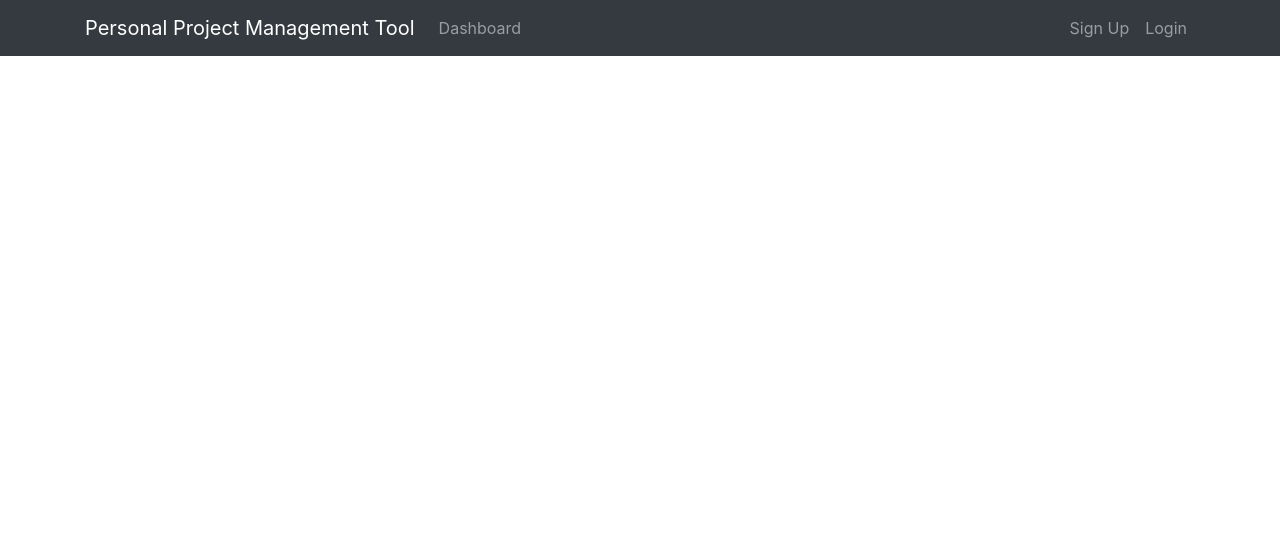
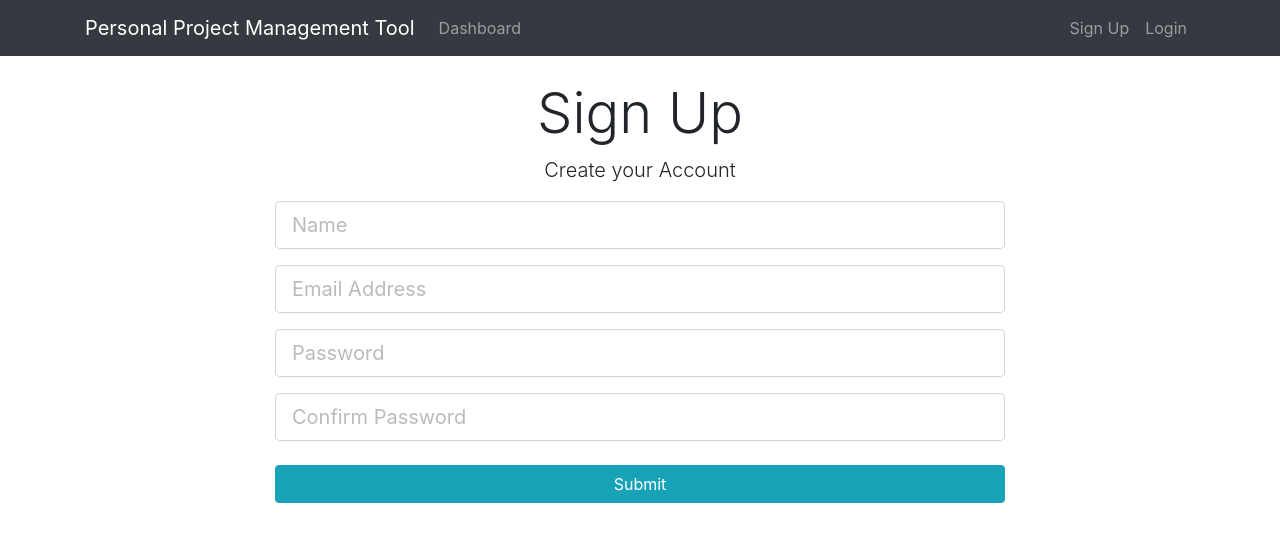
Before and after one commit to sanchit-mishra/KanBan-Project-Management-Tool, a React (Create React App) app in the folder kanban-ppmt-react/: page /register in a window 1280 px wide. Shown: the top 542 px of the page. Built offline with nearby package versions, Linux system fonts and the light colour scheme.

Commit message:
User Registration

```diff
--- a/kanban-ppmt-react/src/App.js
+++ b/kanban-ppmt-react/src/App.js
@@ -11,6 +11,9 @@
 import ProjectBoard from "./components/ProjectBoard/ProjectBoard";
 import AddProjectTask from "./components/ProjectBoard/ProjectTasks/AddProjectTask";
 import UpdateProjectTask from "./components/ProjectBoard/ProjectTasks/UpdateProjectTask";
+import Landing from "./components/Layout/Landing";
+import Register from "./components/Authentication/Register";
+import Login from "./components/Authentication/Login";
 
 class App extends Component {
   render() {
@@ -19,6 +22,9 @@
         <Router>
           <div className="App">
             <Header />
+            <Route exact path="/" component={Landing} />
+            <Route exact path="/register" component={Register} />
+            <Route exact path="/login" component={Login} />
             <Route exact path="/dashboard" component={Dashboard} />
             <Route exact path="/addProject" component={AddProject} />
             <Route exact path="/updateProject/:id" component={UpdateProject} />
--- a/kanban-ppmt-react/src/actions/types.js
+++ b/kanban-ppmt-react/src/actions/types.js
@@ -8,3 +8,7 @@
 export const GET_BACKLOG = "GET_BACKLOG";
 export const GET_PROJECT_TASK = "GET_PROJECT_TASK";
 export const DELETE_PROJECT_TASK = "DELETE_PROJECT_TASK";
+
+//Types for USER ACTIONS
+
+export const SET_USER = "SET_USER";
--- /dev/null
+++ b/kanban-ppmt-react/src/actions/userActions.js
@@ -0,0 +1,18 @@
+import axios from "axios";
+import { GET_ERRORS } from "./types";
+
+export const registerUser = (newUser, history) => async (dispatch) => {
+  try {
+    await axios.post("/api/users/register", newUser);
+    history.push("/login");
+    dispatch({
+      type: GET_ERRORS,
+      payload: {},
+    });
+  } catch (err) {
+    dispatch({
+      type: GET_ERRORS,
+      payload: err.response.data,
+    });
+  }
+};
--- /dev/null
+++ b/kanban-ppmt-react/src/components/Authentication/Login.js
@@ -0,0 +1,38 @@
+import React, { Component } from "react";
+
+class Login extends Component {
+  render() {
+    return (
+      <div class="login">
+        <div class="container">
+          <div class="row">
+            <div class="col-md-8 m-auto">
+              <h1 class="display-4 text-center">Log In</h1>
+              <form action="dashboard.html">
+                <div class="form-group">
+                  <input
+                    type="email"
+                    class="form-control form-control-lg"
+                    placeholder="Email Address"
+                    name="email"
+                  />
+                </div>
+                <div class="form-group">
+                  <input
+                    type="password"
+                    class="form-control form-control-lg"
+                    placeholder="Password"
+                    name="password"
+                  />
+                </div>
+                <input type="submit" class="btn btn-info btn-block mt-4" />
+              </form>
+            </div>
+          </div>
+        </div>
+      </div>
+    );
+  }
+}
+
+export default Login;
--- /dev/null
+++ b/kanban-ppmt-react/src/components/Authentication/Register.js
@@ -0,0 +1,137 @@
+import React, { Component } from "react";
+import { registerUser } from "../../actions/userActions";
+import PropTypes from "prop-types";
+import { connect } from "react-redux";
+import classnames from "classnames";
+
+class Register extends Component {
+  constructor() {
+    super();
+
+    this.state = {
+      fullName: "",
+      username: "",
+      password: "",
+      confirmPassword: "",
+      errors: {},
+    };
+
+    this.onChange = this.onChange.bind(this);
+    this.onSubmit = this.onSubmit.bind(this);
+  }
+
+  onChange = (e) => {
+    this.setState({ [e.target.name]: e.target.value });
+  };
+
+  onSubmit = (e) => {
+    e.preventDefault();
+    const newUser = {
+      fullName: this.state.fullName,
+      username: this.state.username,
+      password: this.state.password,
+      confirmPassword: this.state.confirmPassword,
+    };
+
+    //console.log(newUser);
+    this.props.registerUser(newUser, this.props.history);
+  };
+
+  componentWillReceiveProps(nextProps) {
+    if (nextProps.errors) {
+      this.setState({ errors: nextProps.errors });
+    }
+  }
+
+  render() {
+    const { errors } = this.state;
+
+    return (
+      <div className="register">
+        <div className="container">
+          <div className="row">
+            <div className="col-md-8 m-auto">
+              <h1 className="display-4 text-center">Sign Up</h1>
+              <p className="lead text-center">Create your Account</p>
+              <form action="" onSubmit={this.onSubmit}>
+                <div className="form-group">
+                  <input
+                    type="text"
+                    className={classnames("form-control form-control-lg", {
+                      "is-invalid": errors.fullName,
+                    })}
+                    placeholder="Name"
+                    name="fullName"
+                    value={this.state.fullName}
+                    onChange={(this, this.onChange)}
+                  />
+                  {errors.fullName && (
+                    <div className="invalid-feedback">{errors.fullName}</div>
+                  )}
+                </div>
+                <div className="form-group">
+                  <input
+                    type="email"
+                    className={classnames("form-control form-control-lg", {
+                      "is-invalid": errors.username,
+                    })}
+                    placeholder="Email Address"
+                    name="username"
+                    value={this.state.username}
+                    onChange={(this, this.onChange)}
+                  />
+                  {errors.username && (
+                    <div className="invalid-feedback">{errors.username}</div>
+                  )}
+                </div>
+                <div className="form-group">
+                  <input
+                    type="password"
+                    className={classnames("form-control form-control-lg", {
+                      "is-invalid": errors.password,
+                    })}
+                    placeholder="Password"
+                    name="password"
+                    value={this.state.password}
+                    onChange={(this, this.onChange)}
+                  />
+                  {errors.password && (
+                    <div className="invalid-feedback">{errors.password}</div>
+                  )}
+                </div>
+                <div className="form-group">
+                  <input
+                    type="password"
+                    className={classnames("form-control form-control-lg", {
+                      "is-invalid": errors.confirmPassword,
+                    })}
+                    placeholder="Confirm Password"
+                    name="confirmPassword"
+                    value={this.state.confirmPassword}
+                    onChange={(this, this.onChange)}
+                  />
+                  {errors.confirmPassword && (
+                    <div className="invalid-feedback">
+                      {errors.confirmPassword}
+                    </div>
+                  )}
+                </div>
+                <input type="submit" className="btn btn-info btn-block mt-4" />
+              </form>
+            </div>
+          </div>
+        </div>
+      </div>
+    );
+  }
+}
+Register.propTypes = {
+  registerUser: PropTypes.func.isRequired,
+  errors: PropTypes.object.isRequired,
+};
+
+const mapStateToProps = (state) => ({
+  errors: state.errors,
+});
+
+export default connect(mapStateToProps, { registerUser })(Register);
--- a/kanban-ppmt-react/src/components/Layout/Header.js
+++ b/kanban-ppmt-react/src/components/Layout/Header.js
@@ -1,13 +1,14 @@
 import React, { Component } from "react";
+import { Link } from "react-router-dom";
 
 class Header extends Component {
   render() {
     return (
       <nav className="navbar navbar-expand-sm navbar-dark bg-dark mb-4">
         <div className="container">
-          <a className="navbar-brand" href="Dashboard.html">
+          <Link className="navbar-brand" to="/">
             Personal Project Management Tool
-          </a>
+          </Link>
           <button
             className="navbar-toggler"
             type="button"
@@ -20,22 +21,22 @@
           <div className="collapse navbar-collapse" id="mobile-nav">
             <ul className="navbar-nav mr-auto">
               <li className="nav-item">
-                <a className="nav-link" href="/dashboard">
+                <Link className="nav-link" to="/dashboard">
                   Dashboard
-                </a>
+                </Link>
               </li>
             </ul>
 
             <ul className="navbar-nav ml-auto">
               <li className="nav-item">
-                <a className="nav-link " href="register.html">
+                <Link className="nav-link " to="/register">
                   Sign Up
-                </a>
+                </Link>
               </li>
               <li className="nav-item">
-                <a className="nav-link" href="login.html">
+                <Link className="nav-link" to="/login">
                   Login
-                </a>
+                </Link>
               </li>
             </ul>
           </div>
--- /dev/null
+++ b/kanban-ppmt-react/src/components/Layout/Landing.js
@@ -0,0 +1,32 @@
+import React, { Component } from "react";
+import { Link } from "react-router-dom";
+
+class Landing extends Component {
+  render() {
+    return (
+      <div className="landing">
+        <div className="light-overlay landing-inner text-dark">
+          <div className="container">
+            <div className="row">
+              <div className="col-md-12 text-center">
+                <h1 className="display-3 mb-4">Personal Kanban Tool</h1>
+                <p className="lead">
+                  Create your account to join active projects or start you own
+                </p>
+                <hr />
+                <Link to="/register" className="btn btn-lg btn-primary mr-2">
+                  Sign Up
+                </Link>
+                <Link to="/login" className="btn btn-lg btn-secondary mr-2">
+                  Login
+                </Link>
+              </div>
+            </div>
+          </div>
+        </div>
+      </div>
+    );
+  }
+}
+
+export default Landing;
```
